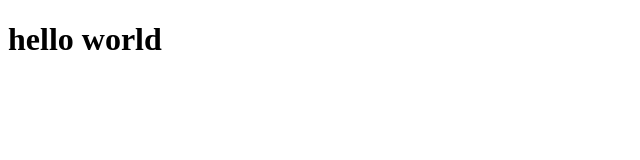
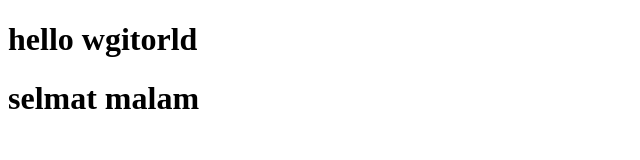
Before and after one commit to Efraimrevival/Tugas, a plain HTML site: page index.html in a window 1280 px wide. Shown: the whole page, without its empty margins (0-640 px from the left). Drawn offline with Linux system fonts and the light colour scheme.

Commit message:
h1 selamat malam

```diff
--- a/index.html
+++ b/index.html
@@ -7,6 +7,7 @@
     <title>Document</title>
 </head>
 <body>
-    <h1>hello world</h1>
+    <h1>hello wgitorld</h1>
+    <h1>selmat malam</h1>
 </body>
 </html>
```
